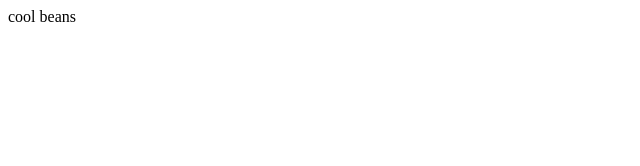
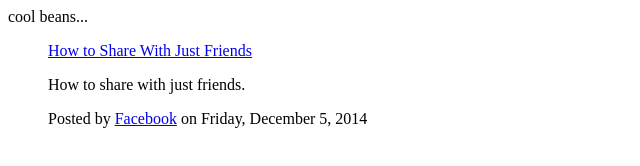
Before and after one commit to efjacobson/efjacobson.github.io, a plain HTML site: page index.html in a window 1280 px wide. Shown: the whole page, without its empty margins (0-640 px from the left). Drawn offline with Linux system fonts and the light colour scheme.

Commit message:
test fb video

```diff
--- a/index.html
+++ b/index.html
@@ -3,6 +3,20 @@
   <title>Your Website Title</title>
 </head>
 <body>
-  <p>cool beans</p>
+  <p>cool beans...</p>
+  <!-- Load Facebook SDK for JavaScript -->
+  <div id="fb-root"></div>
+  <script async defer src="https://connect.facebook.net/en_US/sdk.js#xfbml=1&version=v3.2"></script>
+
+  <!-- Your embedded video player code -->
+  <div class="fb-video" data-href="https://www.facebook.com/facebook/videos/10153231379946729/" data-width="500" data-show-text="false">
+    <div class="fb-xfbml-parse-ignore">
+      <blockquote cite="https://www.facebook.com/facebook/videos/10153231379946729/">
+        <a href="https://www.facebook.com/facebook/videos/10153231379946729/">How to Share With Just Friends</a>
+        <p>How to share with just friends.</p>
+        Posted by <a href="https://www.facebook.com/facebook/">Facebook</a> on Friday, December 5, 2014
+      </blockquote>
+    </div>
+  </div>
 </body>
 </html>
```
